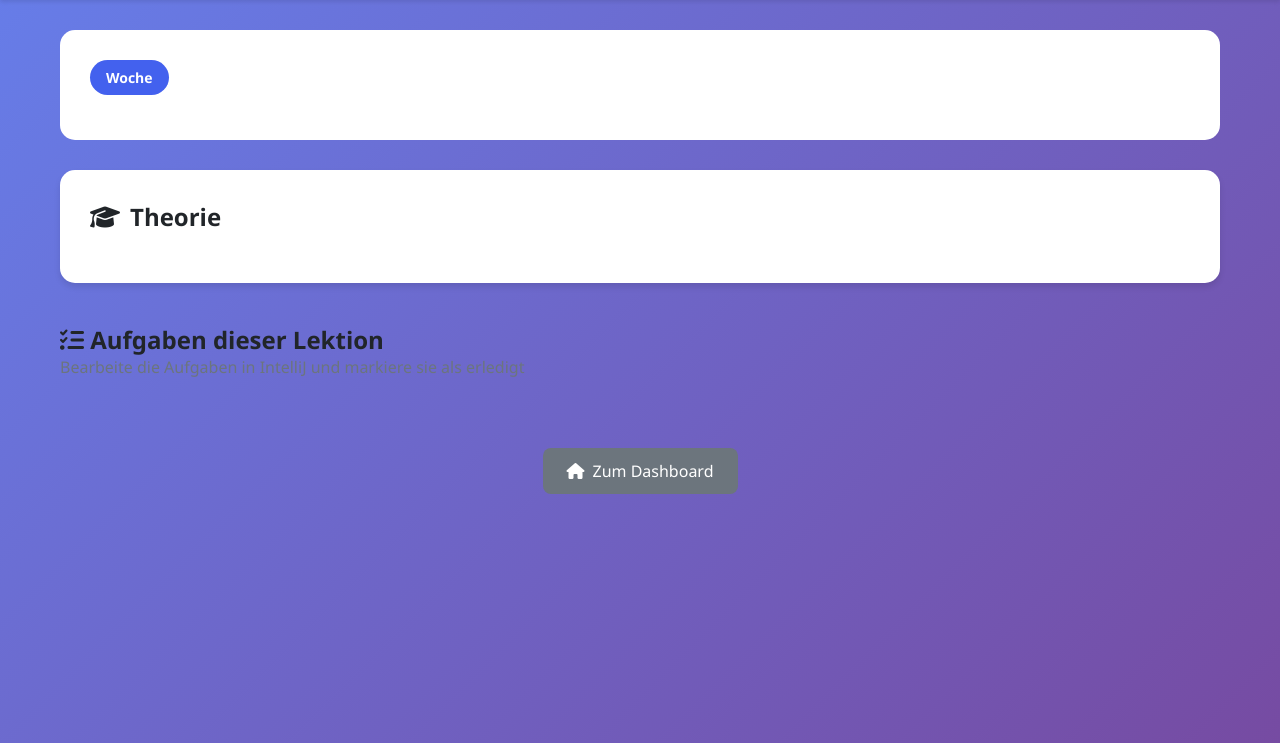
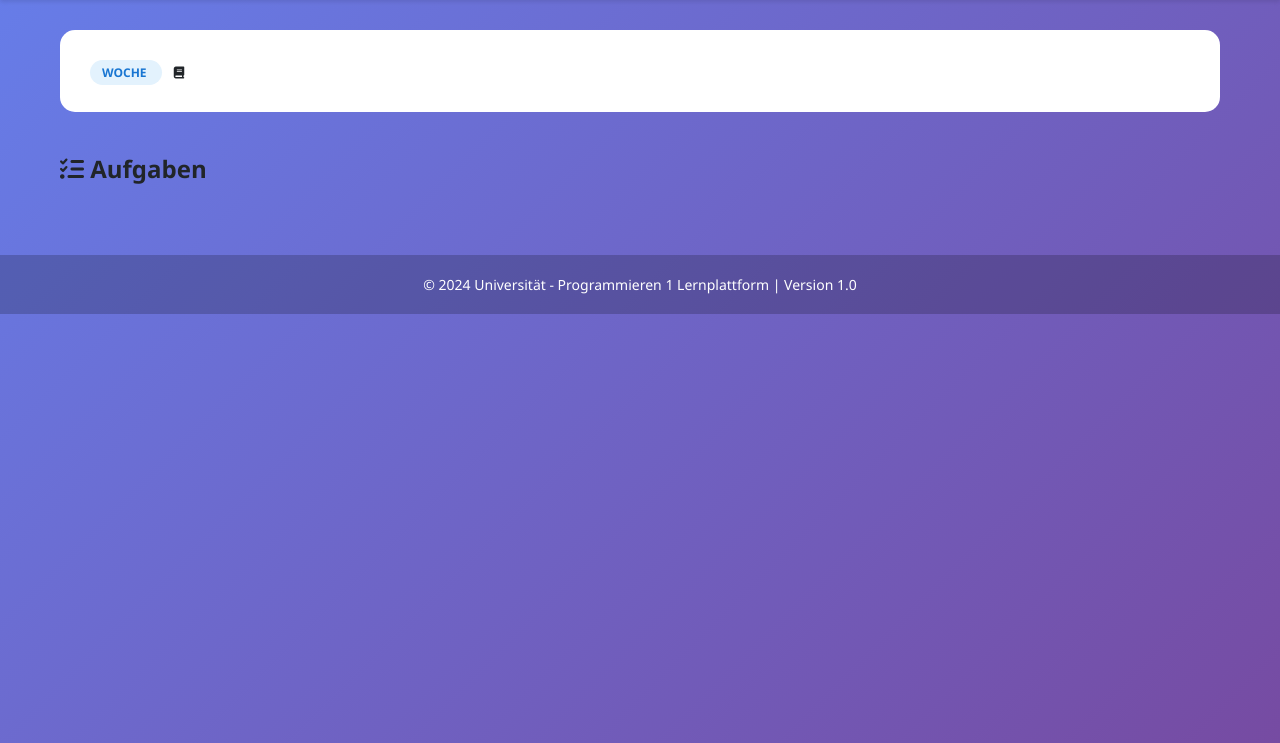
Before and after one commit to HenningRixen/proginator, a Spring app: template src/main/resources/templates/lesson.html in a window 1280 px wide. Shown: the part 57-800 px from the top of the page. Run offline with Thymeleaf, Linux system fonts and the light colour scheme; the template is opened without the code that fills it, so the values that code supplies are empty; some of the project's set-up classes (security, data sources, template engines, error pages and the like) are left out, and stand-ins take their place.

```diff
--- a/src/main/java/com/example/prog1learnapp/model/Exercise.java
+++ b/src/main/java/com/example/prog1learnapp/model/Exercise.java
@@ -1,6 +1,7 @@
 package com.example.prog1learnapp.model;
 
 import jakarta.persistence.*;
+
 
 @Entity
 public class Exercise {
@@ -20,7 +21,6 @@ public class Exercise {
     private String solution;
 
     private String difficulty;
-    private int points;
 
     @ManyToOne
     @JoinColumn(name = "lesson_id")
@@ -45,8 +45,6 @@ public class Exercise {
     public String getDifficulty() { return difficulty; }
     public void setDifficulty(String difficulty) { this.difficulty = difficulty; }
 
-    public int getPoints() { return points; }
-    public void setPoints(int points) { this.points = points; }
 
     public Lesson getLesson() { return lesson; }
     public void setLesson(Lesson lesson) { this.lesson = lesson; }
--- a/src/main/resources/templates/lesson.html
+++ b/src/main/resources/templates/lesson.html
@@ -21,77 +21,70 @@
 </nav>
 
 <!-- Main Content -->
-<div class="container">
+<div class="container lesson-container">
     <!-- Lesson Header -->
     <div class="lesson-header">
-        <div class="lesson-badge">
-            <span>Woche <span th:text="${lesson.id}"></span></span>
+        <div class="lesson-badges">
+            <span class="badge badge-lesson">
+                Woche <span th:text="${lesson.id}"></span>
+            </span>
+            <span class="badge badge-title">
+                <i class="fas fa-book"></i>
+                <span th:text="${lesson.title}"></span>
+            </span>
         </div>
         <h1 th:text="${lesson.title}"></h1>
-        <p class="lesson-subtitle" th:text="${lesson.shortDescription}"></p>
+        <p class="lesson-desc" th:text="${lesson.shortDescription}"></p>
     </div>
 
     <!-- Lesson Content -->
     <div class="lesson-content">
-        <div class="content-card">
-            <h2><i class="fas fa-graduation-cap"></i> Theorie</h2>
-            <div th:utext="${lesson.content}"></div>
-        </div>
+        <div th:utext="${lesson.content}"></div>
     </div>
 
-    <!-- Exercises -->
+    <!-- Exercises List -->
     <div class="exercises-section">
-        <h2><i class="fas fa-tasks"></i> Aufgaben dieser Lektion</h2>
-        <p class="section-subtitle">Bearbeite die Aufgaben in IntelliJ und markiere sie als erledigt</p>
-
+        <h2><i class="fas fa-tasks"></i> Aufgaben</h2>
         <div class="exercises-list">
-            <div th:each="exercise : ${exercises}" class="exercise-item">
+            <div th:each="exercise : ${exercises}" class="exercise-card"
+                 th:classappend="${completedIds.contains(exercise.id)} ? 'completed'">
                 <div class="exercise-icon">
-                    <i class="fas"
-                       th:classappend="${exercise.difficulty == 'EASY'} ? 'fa-star' :
-                                          ${exercise.difficulty == 'MEDIUM'} ? 'fa-star-half-alt' :
-                                          'fa-star'"></i>
+                    <i class="fas fa-star" th:if="${exercise.difficulty} == 'EASY'"></i>
+                    <i class="fas fa-star-half-alt" th:if="${exercise.difficulty} == 'MEDIUM'"></i>
+                    <i class="fas fa-star" th:if="${exercise.difficulty} == 'HARD'"></i>
                 </div>
-                <div class="exercise-content">
-                    <div class="exercise-header">
-                        <h3 th:text="${exercise.title}"></h3>
-                        <div class="exercise-meta">
-                                <span class="badge"
-                                      th:classappend="${exercise.difficulty == 'EASY'} ? 'badge-easy' :
-                                                     ${exercise.difficulty == 'MEDIUM'} ? 'badge-medium' :
-                                                     'badge-hard'"
-                                      th:text="${exercise.difficulty}"></span>
-                            <span class="points">
-                                    <i class="fas fa-coins"></i>
-                                    <span th:text="${exercise.points} + ' Punkte'"></span>
-                                </span>
-                        </div>
-                    </div>
-                    <p th:text="${exercise.description}"></p>
+                <div class="exercise-info">
+                    <h3 th:text="${exercise.title}"></h3>
+                    <span class="badge badge-easy" th:if="${exercise.difficulty} == 'EASY'">
+                        <span th:text="${exercise.difficulty}"></span>
+                    </span>
+                    <span class="badge badge-medium" th:if="${exercise.difficulty} == 'MEDIUM'">
+                        <span th:text="${exercise.difficulty}"></span>
+                    </span>
+                    <span class="badge badge-hard" th:if="${exercise.difficulty} == 'HARD'">
+                        <span th:text="${exercise.difficulty}"></span>
+                    </span>
+                    <span class="badge badge-points">
+                        <i class="fas fa-coins"></i>
+                        <span th:text="${exercise.points} + ' Punkte'"></span>
+                    </span>
                 </div>
                 <div class="exercise-actions">
-                    <a th:href="@{/exercise/{id}(id=${exercise.id})}"
-                       class="btn-exercise"
-                       th:classappend="${completedIds.contains(exercise.id)} ? 'btn-completed' : 'btn-start'">
-                            <span th:if="${completedIds.contains(exercise.id)}">
-                                <i class="fas fa-check-circle"></i> Erledigt
-                            </span>
-                        <span th:unless="${completedIds.contains(exercise.id)}">
-                                <i class="fas fa-play-circle"></i> Starten
-                            </span>
+                    <a th:href="@{/exercise/{id}(id=${exercise.id})}" class="btn btn-primary">
+                        <i class="fas fa-arrow-right"></i> Zur Aufgabe
                     </a>
+                    <span th:if="${completedIds.contains(exercise.id)}" class="completed-label">
+                        <i class="fas fa-check-circle" style="color: #4CAF50;"></i> Erledigt
+                    </span>
                 </div>
             </div>
         </div>
     </div>
+</div>
 
-    <!-- Navigation -->
-    <div class="lesson-navigation">
-        <a th:href="@{/dashboard}" class="btn-secondary">
-            <i class="fas fa-home"></i> Zum Dashboard
-        </a>
-    </div>
-</div>
+<footer class="footer">
+    <p>© 2024 Universität - Programmieren 1 Lernplattform | Version 1.0</p>
+</footer>
 
 <script src="/js/main.js"></script>
 </body>
```
Also changed, not shown: src/main/java/com/example/prog1learnapp/config/DataInitializer.java (+2 -13 lines), src/main/resources/templates/aufgabe.html (+20 -130 lines), 2 other files.
